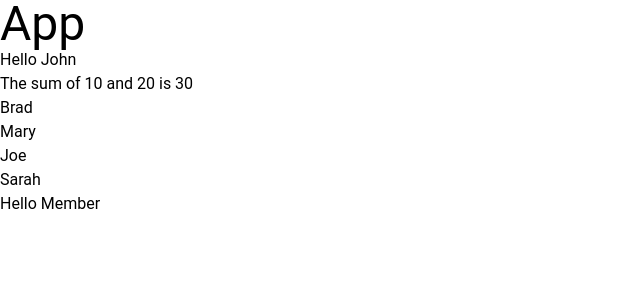
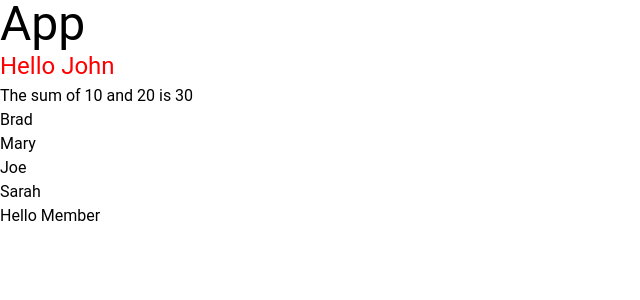
Before and after one commit to xXBricksquadXx/react-jobs-2024, a React (Vite) app: page / in a window 1280 px wide. Shown: the top 300 px of the page, without its empty margins (0-640 px from the left). Built offline with nearby package versions, Linux system fonts and the light colour scheme.

Commit message:
Update App.jsx
inline style

```diff
--- a/src/App.jsx
+++ b/src/App.jsx
@@ -8,7 +8,7 @@ const App = () => {
   return (
     <>
       <div className="text-5xl">App</div>
-      <p>Hello {name}</p>
+      <p style={{ color: 'red', fontSize: '24px' }}>Hello {name}</p>
       <p>
         The sum of {x} and {y} is {x + y}
       </p>
```
